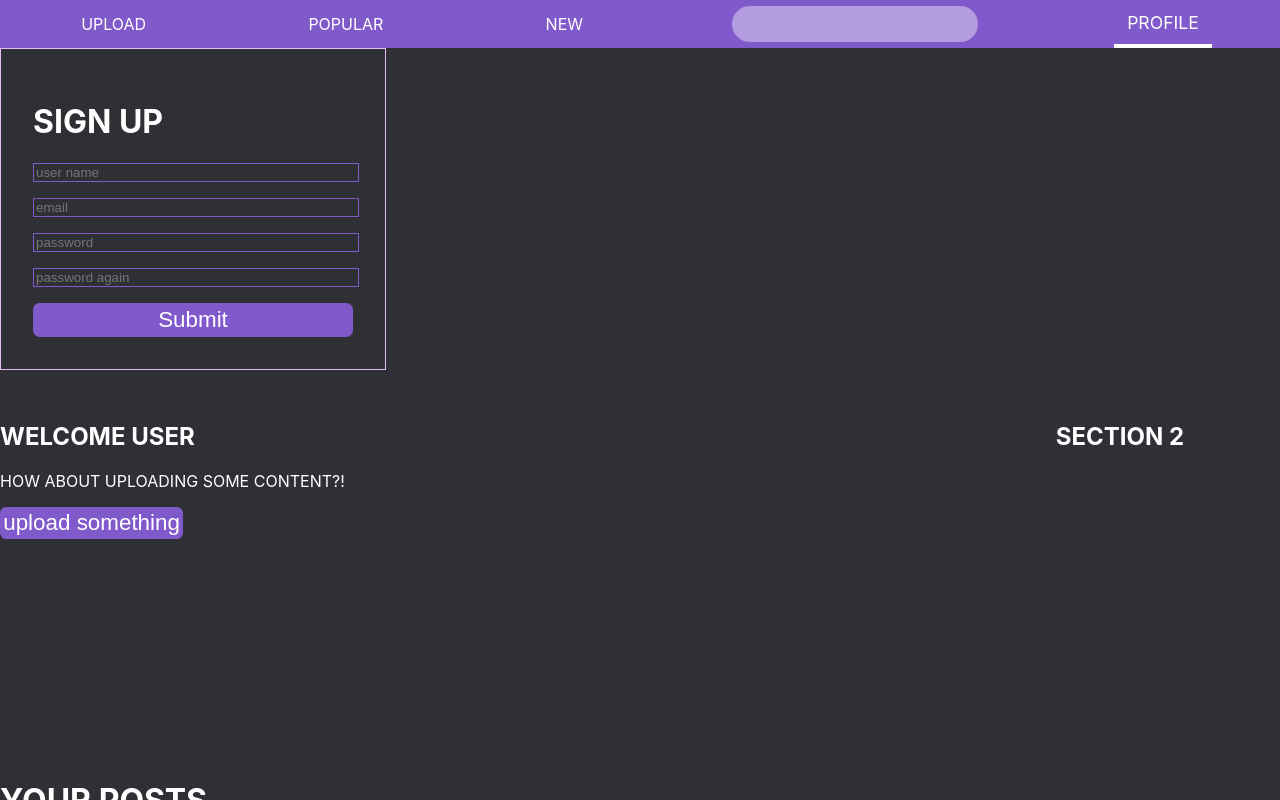
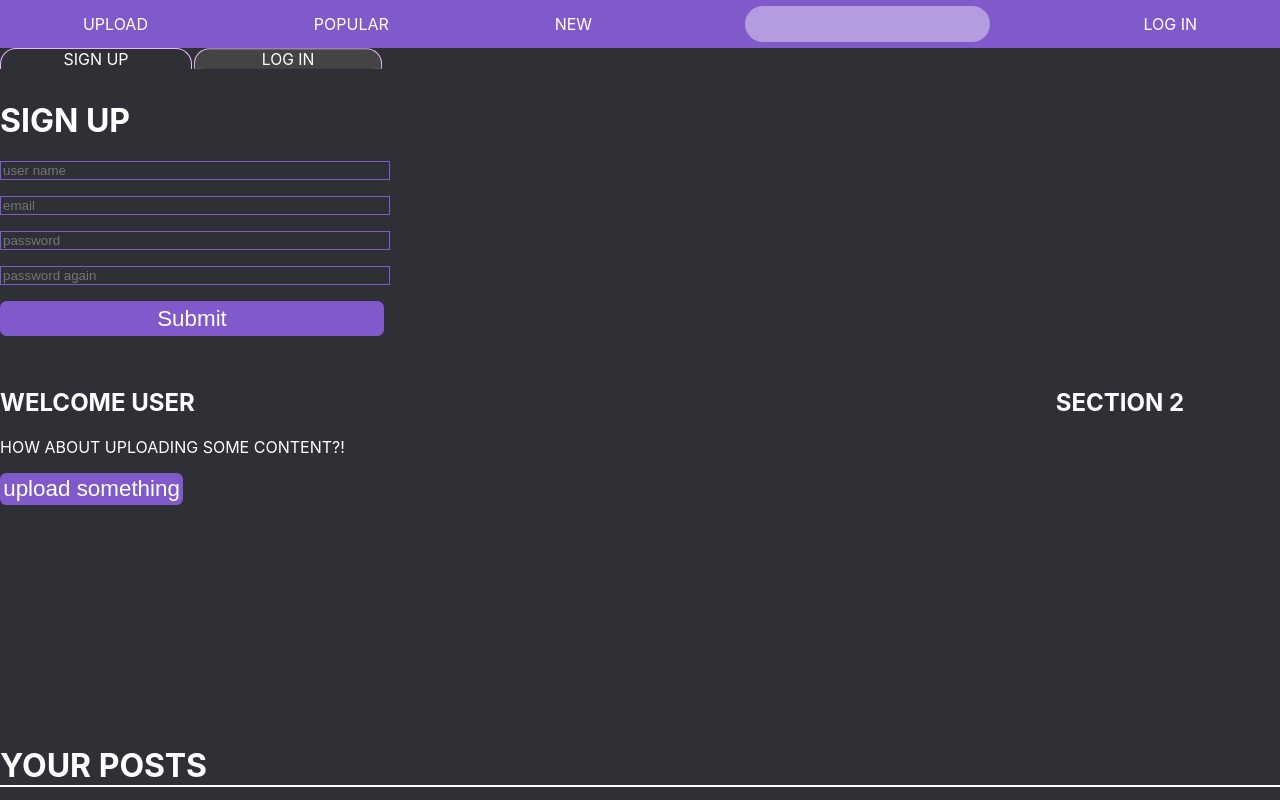
Before and after one commit to Nyannazz/reactImageBoard, a React (Create React App) app: page /profile in a window 1280 px wide. Built offline with nearby package versions, Linux system fonts and the light colour scheme; no server answers.

Commit message:
log sign modal

```diff
--- a/src/components/App.js
+++ b/src/components/App.js
@@ -1,6 +1,7 @@
 import React, { Component } from 'react';
 import ImageBoard from './reactComponents/ImageBoard.js'
 import UserPage from './reactComponents/user/UserPage.js'
+import SignUp from './reactComponents/user/SignUp.js'
 import NavBar from './reactComponents/NavBar.js'
 import {BrowserRouter, Route, Switch} from 'react-router-dom';
 import './scss/customStyles.css';
@@ -13,7 +14,9 @@ export default class ComponentName extends Component {
       this.scrollRef=React.createRef();
       this.state = {
           uploadOpen: false,
-          zoom: false
+          zoom: false,
+          logSignOpen: false,
+          loggedIn: false
 
       }
     }
@@ -31,11 +34,12 @@ export default class ComponentName extends Component {
             <div className="App">
                 <header className="App-header centerAll">
                 <Route path="" render={(props)=>
-                    <NavBar openUpload={()=>this.setState({uploadOpen:!this.state.uploadOpen})} {...props}/>
+                    <NavBar loggedIn={this.state.loggedIn} openLogSign={()=>this.setState({logSignOpen: true})} openUpload={()=>this.setState({uploadOpen:!this.state.uploadOpen})} {...props}/>
                 }/>
                 </header>
                 <main ref={this.scrollRef}>
-                  {this.state.uploadOpen&&<div className={"uploadModal centerAll"}>
+                  {this.state.uploadOpen&&
+                  <div className={"uploadModal centerAll"}>
                     <div className={"innerContent"}>
                         <i onClick={()=>this.setState({uploadOpen: false})} className="material-icons closeButton">
                             close
@@ -43,6 +47,16 @@ export default class ComponentName extends Component {
                         <CreatePost/>
                     </div>
                   </div>}
+                  {this.state.logSignOpen&&
+                  <div className={"uploadModal centerAll"}>
+                    <div className={"innerContent"}>
+                        <i onClick={()=>this.setState({logSignOpen: false})} className="material-icons closeButton">
+                            close
+                        </i>
+                        <SignUp/>
+                    </div>
+                  </div>}
+
                   <Switch>
                   <Route path='/profile' render={({history})=>
                   <UserPage>
--- a/src/components/reactComponents/NavBar.js
+++ b/src/components/reactComponents/NavBar.js
@@ -19,7 +19,10 @@ export default class NavBar extends Component {
         <div className={`navItem centerAll ${location==="/popular"?"active":""}`}><Link className={`undecoratedLink`} to='/popular'>POPULAR</Link></div>
         <div className={`navItem centerAll ${location==="/new"?"active":""}`}><Link className={`undecoratedLink`} to='/new'>NEW</Link></div>
         <Search/>
-        <div className={`navItem centerAll ${location==="/profile"?"active":""}`}><Link className={`undecoratedLink`} to='/profile'>PROFILE</Link></div>
+        {this.props.loggedIn?
+          <div className={`navItem centerAll ${location==="/profile"?"active":""}`}><Link className={`undecoratedLink`} to='/profile'>PROFILE</Link></div>:
+          <div onClick={this.props.openLogSign} className={"navItem centerAll pointer"}>LOG IN</div>
+          }
         {/* <div>SETTINGS</div> */}
       </nav>
     )
--- a/src/components/reactComponents/user/SignUp.js
+++ b/src/components/reactComponents/user/SignUp.js
@@ -12,7 +12,8 @@ export default class SignUp extends Component {
              email: "",
              password: "",
              passwordRe: "",
-             signUpStatus: 0
+             signUpStatus: 0,
+
         }
     }
     signUp=(event)=>{
@@ -24,7 +25,7 @@ export default class SignUp extends Component {
             formData.append("password",this.state.password);
             axios.post(`${BASEURL}/signup`,formData).then(response=>{
                 console.log(response)
-                this.setState({singUpStatus:1})
+                this.setState({signUpStatus:1})
             }).catch(error=>{
                 window.alert("failure")
                 console.log(error)
@@ -32,15 +33,14 @@ export default class SignUp extends Component {
         }
 
     }
-    signUp=(event)=>{
+
+    logIn=(event)=>{
         event.preventDefault();
             const formData=new FormData();
-            formData.append("name",this.state.name);
             formData.append("email",this.state.email);
             formData.append("password",this.state.password);
             axios.post(`${BASEURL}/login`,formData).then(response=>{
                 console.log(response)
-                this.setState({singUpStatus:1})
             }).catch(error=>{
                 window.alert("failure")
                 console.log(error)
@@ -69,14 +69,18 @@ export default class SignUp extends Component {
         const {name,email,password,passwordRe,signUpStatus}=this.state;
         return (
             <div className={'logSignContainer'}>
+            <div className={'logSignSwitch'}>
+                <div onClick={()=>this.setState({signUpStatus:0})} className={signUpStatus===1?'inactive':""}>SIGN UP</div>
+                <div onClick={()=>this.setState({signUpStatus:1})} className={signUpStatus===0?'inactive':""}>LOG IN</div>
+            </div>
             {signUpStatus?
-            <form onSubmit={this.signUp} className={'logSignForm'}>
+            <form onSubmit={this.logIn} className={'logSignForm'}>
             <h1>LOG IN</h1>
             <input value={email} onChange={this.onChange} name='email' placeholder='email' type="email"/>
             <input value={password} onChange={this.onChange} name='password' placeholder='password' type="password"/>
             <input className={"submitButtonMain"} type="submit"/>
             </form>:
-            <form onSubmit={this.logIn} className={'logSignForm'}>
+            <form onSubmit={this.signUp} className={'logSignForm'}>
                 <h1>SIGN UP</h1>
                 <input value={name} onChange={this.onChange} name='name' placeholder='user name' type="text"/>
                 <input value={email} onChange={this.onChange} name='email' placeholder='email' type="email"/>
--- a/src/components/scss/customStyles.css
+++ b/src/components/scss/customStyles.css
@@ -748,8 +748,8 @@ html, body {
 }
 
 .logSignForm {
-  padding: 2rem;
-  border: 1px solid #e7b9ff;
+  /* padding: 2rem; */
+  /* border: 1px solid $primary-light; */
   width: 100%;
 }
 
@@ -761,4 +761,36 @@ html, body {
   background-color: transparent;
   border: 1px solid #805acb;
 }
+
+.logSignContainer {
+  width: 100%;
+  min-width: 24rem;
+  /* border: 1px solid $primary-light;
+    border-radius: 1rem; */
+}
+
+.logSignContainer .logSignSwitch {
+  display: -webkit-box;
+  display: -ms-flexbox;
+  display: flex;
+  margin-bottom: 2rem;
+}
+
+.logSignContainer .logSignSwitch div {
+  width: 50%;
+  text-align: center;
+  -webkit-box-sizing: border-box;
+          box-sizing: border-box;
+  border-top: 1px solid #e7b9ff;
+  border-right: 1px solid #e7b9ff;
+  border-left: 1px solid #e7b9ff;
+  border-radius: 1rem 1rem 0 0;
+}
+
+.logSignContainer .logSignSwitch .inactive {
+  -webkit-transform: scale(0.98);
+          transform: scale(0.98);
+  border-bottom: none;
+  background-color: #444444;
+}
 /*# sourceMappingURL=customStyles.css.map */
--- a/src/components/scss/customStyles.scss
+++ b/src/components/scss/customStyles.scss
@@ -576,8 +576,8 @@ html,body{
 }
 
 .logSignForm{
-    padding: 2rem;
-    border: 1px solid $primary-light;
+    /* padding: 2rem; */
+    /* border: 1px solid $primary-light; */
     width: 100%;
     input{
         color: white;
@@ -588,3 +588,28 @@ html,body{
         border: 1px solid $primary-dark;
     }
 }
+.logSignContainer{
+    width: 100%;
+    min-width: 24rem;
+    /* border: 1px solid $primary-light;
+    border-radius: 1rem; */
+
+    .logSignSwitch{
+        display: flex;
+        margin-bottom: 2rem;
+        div{
+            width: 50%;
+            text-align: center;
+            box-sizing: border-box;
+            border-top: 1px solid $primary-light;
+            border-right: 1px solid $primary-light;
+            border-left: 1px solid $primary-light;
+            border-radius: 1rem 1rem 0 0;
+        }
+        .inactive{
+            transform: scale(0.98);
+            border-bottom: none;
+            background-color: rgb(68, 68, 68);
+        }
+    }
+}
```
Also changed, not shown: 1 other file (tests, documents, lock files or other folders).
